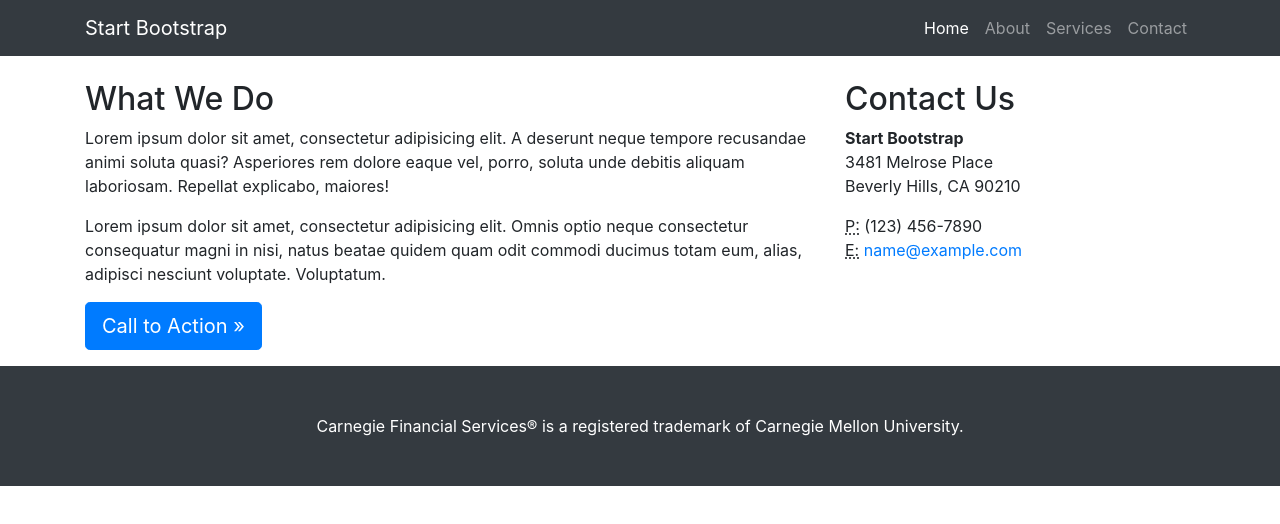
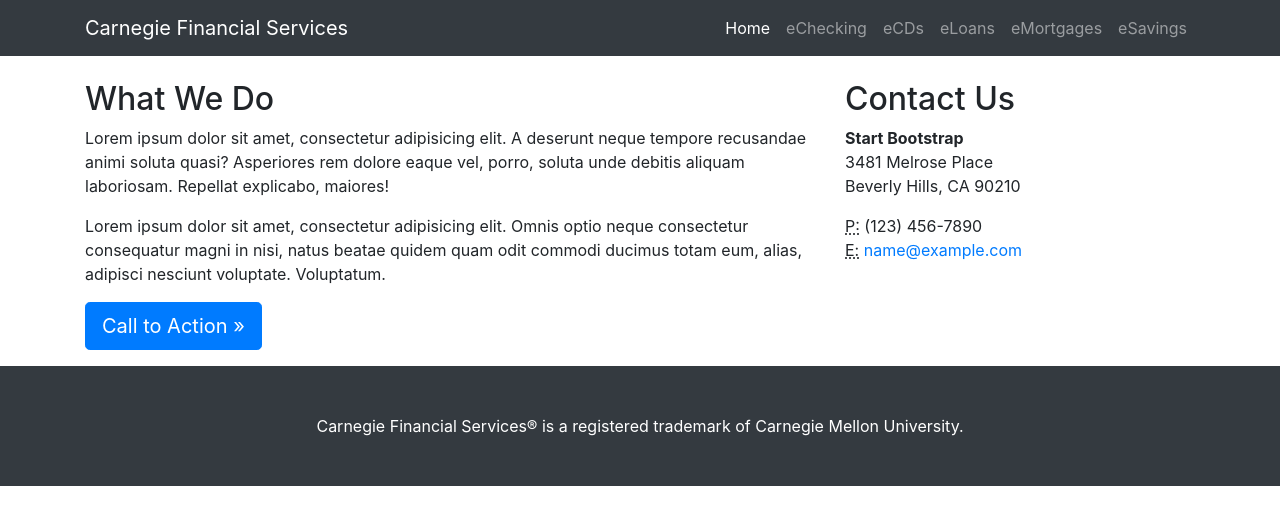
Before and after one commit to vivienzou1/Task-10, a website: page CFS/index.html in a window 1280 px wide. Drawn offline with Linux system fonts and the light colour scheme.

Commit message:
nav bar mofify

```diff
--- a/CFS/index.html
+++ b/CFS/index.html
@@ -8,7 +8,7 @@
     <meta name="description" content="">
     <meta name="author" content="">
 
-    <title>Business Frontpage - Start Bootstrap Template</title>
+    <title>Carnegie Financial Services</title>
 
     <!-- Bootstrap core CSS -->
     <link href="vendor/bootstrap/css/bootstrap.min.css" rel="stylesheet">
@@ -23,7 +23,7 @@
     <!-- Navigation -->
     <nav class="navbar navbar-expand-lg navbar-dark bg-dark fixed-top">
       <div class="container">
-        <a class="navbar-brand" href="#">Start Bootstrap</a>
+        <a class="navbar-brand" href="#">Carnegie Financial Services</a>
         <button class="navbar-toggler" type="button" data-toggle="collapse" data-target="#navbarResponsive" aria-controls="navbarResponsive" aria-expanded="false" aria-label="Toggle navigation">
           <span class="navbar-toggler-icon"></span>
         </button>
@@ -35,13 +35,19 @@
               </a>
             </li>
             <li class="nav-item">
-              <a class="nav-link" href="#">About</a>
+              <a class="nav-link" href="#">eChecking</a>
             </li>
             <li class="nav-item">
-              <a class="nav-link" href="#">Services</a>
+              <a class="nav-link" href="#">eCDs</a>
             </li>
             <li class="nav-item">
-              <a class="nav-link" href="#">Contact</a>
+              <a class="nav-link" href="#">eLoans</a>
+            </li>
+            <li class="nav-item">
+              <a class="nav-link" href="#">eMortgages</a>
+            </li>
+            <li class="nav-item">
+              <a class="nav-link" href="#">eSavings</a>
             </li>
           </ul>
         </div>
```
